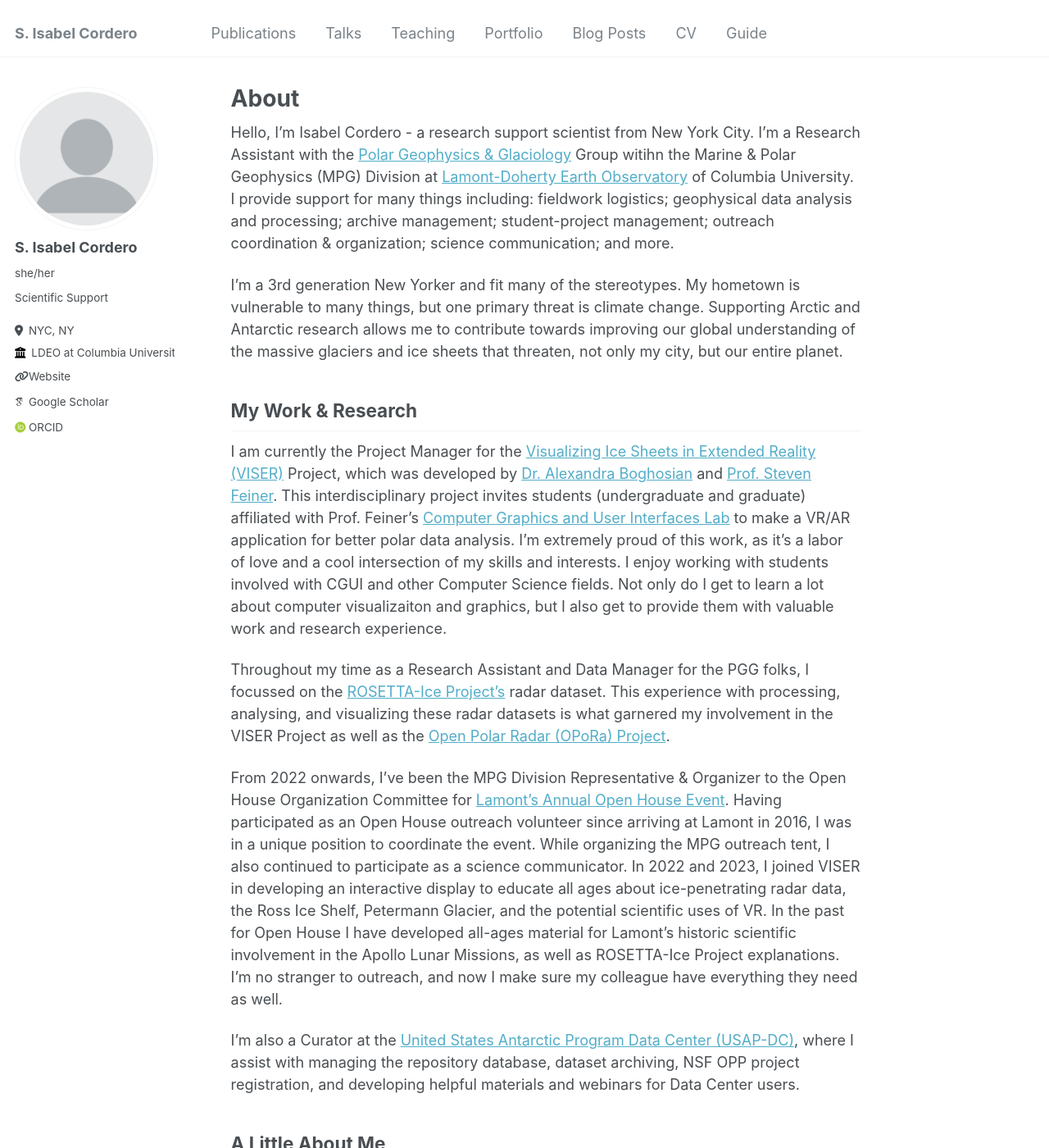
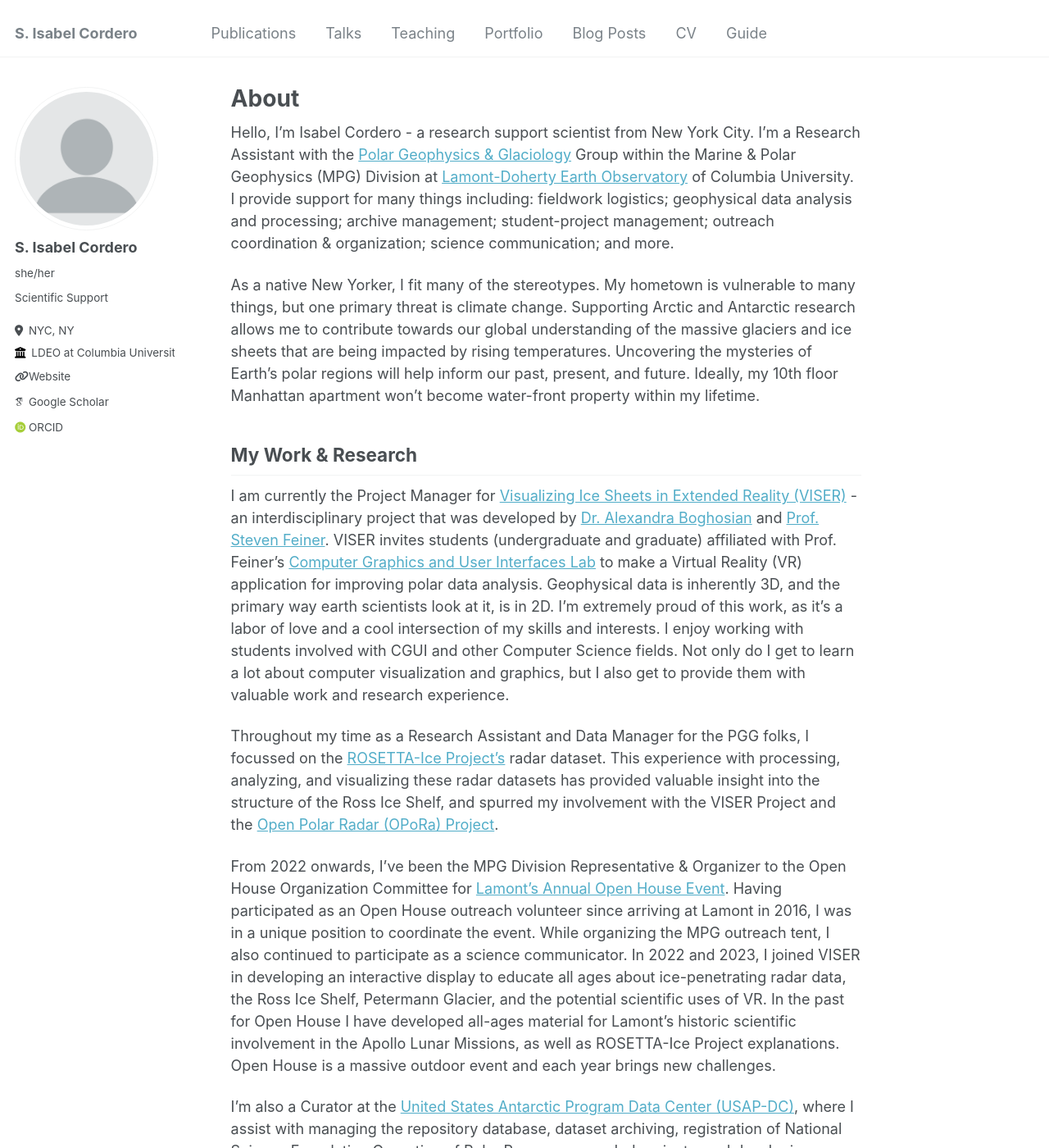
Before and after one commit to sicordero/sicordero.github.io, a Jekyll site: the page built from _pages/about.md, in a window 1280 px wide and 1400 px high. Shown: the whole window at 82% size. Built offline with Jekyll 4.4.1, drawn with Linux system fonts in a browser that asks for light colours; some web fonts are replaced; some of the changed text lies outside the part shown.

Commit message:
About update
spelling errors and major edits to text. changing the flavor a little bit

```diff
--- a/_pages/about.md
+++ b/_pages/about.md
@@ -6,20 +6,20 @@ redirect_from:
   - /about/
   - /about.html
 ---
-Hello, I'm Isabel Cordero - a research support scientist from New York City. I'm a Research Assistant with the [Polar Geophysics & Glaciology](https://pgg.ldeo.columbia.edu) Group witihn the Marine & Polar Geophysics (MPG) Division at [Lamont-Doherty Earth Observatory](https://ldeo.columbia.edu) of Columbia University. I provide support for many things including: fieldwork logistics; geophysical data analysis and processing; archive management; student-project management; outreach coordination & organization; science communication; and more.
+Hello, I'm Isabel Cordero - a research support scientist from New York City. I'm a Research Assistant with the [Polar Geophysics & Glaciology](https://pgg.ldeo.columbia.edu) Group within the Marine & Polar Geophysics (MPG) Division at [Lamont-Doherty Earth Observatory](https://ldeo.columbia.edu) of Columbia University. I provide support for many things including: fieldwork logistics; geophysical data analysis and processing; archive management; student-project management; outreach coordination & organization; science communication; and more.
 
-I'm a 3rd generation New Yorker and fit many of the stereotypes. My hometown is vulnerable to many things, but one primary threat is climate change. Supporting Arctic and Antarctic research allows me to contribute towards improving our global understanding of the massive glaciers and ice sheets that threaten, not only my city, but our entire planet.
+As a native New Yorker, I fit many of the stereotypes. My hometown is vulnerable to many things, but one primary threat is climate change. Supporting Arctic and Antarctic research allows me to contribute towards our global understanding of the massive glaciers and ice sheets that are being impacted by rising temperatures. Uncovering the mysteries of Earth's polar regions will help inform our past, present, and future. Ideally, my 10th floor Manhattan apartment won't become water-front property within my lifetime.
 
 
 My Work & Research
 ------
-I am currently the Project Manager for the [Visualizing Ice Sheets in Extended Reality (VISER)](https://pgg.ldeo.columbia.edu/projects/VISER) Project, which was developed by [Dr. Alexandra Boghosian](https://alexandraboghosian.com/) and [Prof. Steven Feiner](https://www.cs.columbia.edu/~feiner/). This interdisciplinary project invites students (undergraduate and graduate) affiliated with Prof. Feiner's [Computer Graphics and User Interfaces Lab](https://graphics.cs.columbia.edu/home) to make a VR/AR application for better polar data analysis. I'm extremely proud of this work, as it's a labor of love and a cool intersection of my skills and interests. I enjoy working with students involved with CGUI and other Computer Science fields. Not only do I get to learn a lot about computer visualizaiton and graphics, but I also get to provide them with valuable work and research experience.
+I am currently the Project Manager for [Visualizing Ice Sheets in Extended Reality (VISER)](https://pgg.ldeo.columbia.edu/projects/VISER) - an interdisciplinary project that was developed by [Dr. Alexandra Boghosian](https://alexandraboghosian.com/) and [Prof. Steven Feiner](https://www.cs.columbia.edu/~feiner/). VISER invites students (undergraduate and graduate) affiliated with Prof. Feiner's [Computer Graphics and User Interfaces Lab](https://graphics.cs.columbia.edu/home) to make a Virtual Reality (VR) application for improving polar data analysis. Geophysical data is inherently 3D, and the primary way earth scientists look at it, is in 2D. I'm extremely proud of this work, as it's a labor of love and a cool intersection of my skills and interests. I enjoy working with students involved with CGUI and other Computer Science fields. Not only do I get to learn a lot about computer visualization and graphics, but I also get to provide them with valuable work and research experience.
 
-Throughout my time as a Research Assistant and Data Manager for the PGG folks, I focussed on the [ROSETTA-Ice Project's](https://pgg.ldeo.columbia.edu/projects/ROSETTA-Ice) radar dataset. This experience with processing, analysing, and visualizing these radar datasets is what garnered my involvement in the VISER Project as well as the [Open Polar Radar (OPoRa) Project](https://people.climate.columbia.edu/projects/view/2389).
+Throughout my time as a Research Assistant and Data Manager for the PGG folks, I focussed on the [ROSETTA-Ice Project's](https://pgg.ldeo.columbia.edu/projects/ROSETTA-Ice) radar dataset. This experience with processing, analyzing, and visualizing these radar datasets has provided valuable insight into the structure of the Ross Ice Shelf, and spurred my involvement with the VISER Project and the [Open Polar Radar (OPoRa) Project](https://people.climate.columbia.edu/projects/view/2389).
 
-From 2022 onwards, I've been the MPG Division Representative & Organizer to the Open House Organization Committee for [Lamont's Annual Open House Event](openhouse.ldeo.columbia.edu/about). Having participated as an Open House outreach volunteer since arriving at Lamont in 2016, I was in a unique position to coordinate the event. While organizing the MPG outreach tent, I also continued to participate as a science communicator. In 2022 and 2023, I joined VISER in developing an interactive display to educate all ages about ice-penetrating radar data, the Ross Ice Shelf, Petermann Glacier, and the potential scientific uses of VR. In the past for Open House I have developed all-ages material for Lamont's historic scientific involvement in the Apollo Lunar Missions, as well as ROSETTA-Ice Project explanations. I'm no stranger to outreach, and now I make sure my colleague have everything they need as well.
+From 2022 onwards, I've been the MPG Division Representative & Organizer to the Open House Organization Committee for [Lamont's Annual Open House Event](openhouse.ldeo.columbia.edu/about). Having participated as an Open House outreach volunteer since arriving at Lamont in 2016, I was in a unique position to coordinate the event. While organizing the MPG outreach tent, I also continued to participate as a science communicator. In 2022 and 2023, I joined VISER in developing an interactive display to educate all ages about ice-penetrating radar data, the Ross Ice Shelf, Petermann Glacier, and the potential scientific uses of VR. In the past for Open House I have developed all-ages material for Lamont's historic scientific involvement in the Apollo Lunar Missions, as well as ROSETTA-Ice Project explanations. Open House is a massive outdoor event and each year brings new challenges.
 
-I'm also a Curator at the [United States Antarctic Program Data Center (USAP-DC)](www.usap-dc.org), where I assist with managing the repository database, dataset archiving, NSF OPP project registration, and developing helpful materials and webinars for Data Center users.
+I'm also a Curator at the [United States Antarctic Program Data Center (USAP-DC)](www.usap-dc.org), where I assist with managing the repository database, dataset archiving, registration of National Science Foundation Operation of Polar Programs awarded projects, and developing helpful materials and webinars for Data Center users. As a USAP-DC Curator, one of the many things I do is, I help evaluate a datasets' FAIRness (Findable, Accessible, Interoperable, Reusable) and help submitters improve their FAIR data quality.
 
 
 A Little About Me
@@ -30,6 +30,6 @@ Growing up in New York City has given me an incredibly well rounded upbringing.
 
 Student-rush tickets for the performing arts, led to theater programs, which led to public speaking and science communication.
 
-City-funded entry to museums during dinosaur phases, gems and mineral phases, Greek pantheon phases, Egyptian pharoh phases, and many more childhood micro-obsessions, led to a B.A. in Archaeology/Anthropology. My academic and fieldwork experience during my degree gave me skills that have been applicable in other facets of life and directly contributed to my current work in remote sensing and geophysical data processing.
+City-funded entry to museums during dinosaur phases, gems and mineral phases, Greek pantheon phases, Egyptian pharaoh phases, and many more childhood micro-obsessions, led to a B.A. in Archaeology/Anthropology. My academic and fieldwork experience during my degree gave me skills that have been applicable in other facets of life and directly contributed to my current work in remote sensing and geophysical data processing.
 
-I'm also a huge soccer fan and follow the English Premier League very closely. I've been a Manchester United fan for over half of my life. United 'til I die!
+I've also been a Manchester United fan since the early 2000's, and I'm a huge soccer fan. So make of that what you will!
```
